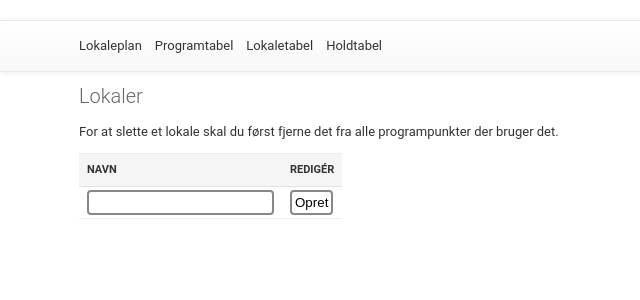
After one commit to matfystutor/lokaler, a Django app: page /locations/ in a window 1280 px wide. The commit adds this page. Shown: the top 300 px of the page, without its empty margins (0-640 px from the left). Run offline with Django 3.2, Linux system fonts and the light colour scheme; data that the repository does not hold is empty; parts of the project's set-up code (start-up, migrations or seed data) failed here and were passed over.

Commit message:
Add LocationList

```diff
--- a/lokaleplan/templates/lokaleplan/home.html
+++ b/lokaleplan/templates/lokaleplan/home.html
@@ -4,6 +4,7 @@
 <h1>Lokaleplan</h1>
 <p>Hent holdprogrammer som <a href="{% url 'participants-pdf' %}">PDF</a>
 eller <a href="{% url 'participants-tex' %}">LaTeX</a></p>
+<p><a href="{% url 'location_list' %}">Tilføj/fjern lokaler</a></p>
 <p>Se program for:</p>
 {% for participants in groups %}
 <p>
--- /dev/null
+++ b/lokaleplan/templates/lokaleplan/location_list.html
@@ -0,0 +1,69 @@
+{% extends "lokaleplan/base.html" %}
+{% block head %}
+<style>
+#location-list td {
+    padding-top: 0px;
+    padding-bottom: 0px;
+}
+#location-list input {
+    height: 25px;
+    padding: 0 3px;
+    margin: 3px 0;
+    border-radius: 4px;
+    border: 2px solid #888;
+    background-color: transparent;
+    box-sizing: border-box;
+}
+</style>
+<script>
+function onkeypress(submitButton, e) {
+    if (e.keyCode === 13) {
+        submitButton.click();
+        e.preventDefault();
+        e.stopPropagation();
+    }
+}
+function setup_row(row) {
+    var textInput = row.querySelector('input');
+    var submitButton = row.querySelector('input[type=submit]');
+    textInput.addEventListener(
+        'keypress', onkeypress.bind(textInput, submitButton), false);
+}
+function init() {
+    var table = document.getElementById('location-list');
+    var rows = table.tBodies[0].rows;
+    for (var i = 0; i < rows.length; ++i) setup_row(rows[i]);
+}
+window.addEventListener('load', init, false);
+</script>
+{% endblock %}
+{% block content %}
+<h1>Lokaler</h1>
+<p>For at slette et lokale skal du først fjerne det fra alle programpunkter
+der bruger det.</p>
+{% if error %}
+<p>Fejl: {{ error }}</p>
+{% endif %}
+<form method="post">{% csrf_token %}
+<table id="location-list">
+<thead>
+<tr><th>Navn</th><th>Redigér</th></tr>
+</thead>
+<tbody>
+{% for location in object_list %}
+<tr><td><input name="location-{{ location.pk }}" value="{{ location.name }}" />
+</td><td>
+<input type="submit" name="rename-location-{{ location.pk }}" value="Omdøb" />
+{% if location.event_set.all %}
+<input type="submit" disabled value="(i brug)" />
+{% else %}
+<input type="submit" name="delete-location-{{ location.pk }}" value="Slet" />
+{% endif %}
+</td></tr>
+{% endfor %}
+<tr><td><input name="location-new" /></td>
+<td><input type="submit" name="create-location-new" value="Opret" /></td></tr>
+</tbody>
+</table>
+</form>
+{% endblock %}
--- a/lokaleplan/urls.py
+++ b/lokaleplan/urls.py
@@ -18,7 +18,7 @@ from django.contrib import admin
 
 from lokaleplan.views import (
     Home, PerlView, ParticipantDetail, ParticipantPlans,
-    EventTable, EventList, EventDelete,
+    EventTable, EventList, EventDelete, LocationList,
     EventUpdate, EventUpdateExternal, EventCreate, EventCreateExternal,
 )
 
@@ -32,6 +32,7 @@ urlpatterns = [
         name='participant-tex', kwargs=dict(mode='source')),
     url(r'^lokaleplan-(?P<pk>[0-9]+)\.pdf$', ParticipantPlans.as_view(),
         name='participant-pdf', kwargs=dict(mode='pdf')),
+    url(r'^locations/$', LocationList.as_view(), name='location_list'),
     url(r'^events/$', EventList.as_view(), name='events'),
     url(r'^events/locations/$', EventTable.as_view(),
         name='locations', kwargs=dict(mode='locations')),
--- a/lokaleplan/views.py
+++ b/lokaleplan/views.py
@@ -4,7 +4,7 @@ import itertools
 from django.views.generic import (
     TemplateView, ListView, View, FormView, UpdateView, CreateView, DeleteView,
 )
-from django.http import HttpResponse
+from django.http import HttpResponse, HttpResponseBadRequest
 from django.shortcuts import redirect, get_object_or_404
 from django.core.urlresolvers import reverse
 from django.template.loader import render_to_string
@@ -514,3 +514,56 @@ class EventCreateExternal(CreateView):
 
     def get_success_url(self):
         return reverse('events')
+
+
+class LocationDelete(DeleteView):
+    queryset = Location.objects.filter(event__isnull=True)
+
+    def get_success_url(self):
+        return reverse('location_list')
+
+
+class LocationList(ListView):
+    queryset = Location.objects.all().prefetch_related('event_set')
+    template_name = 'lokaleplan/location_list.html'
+
+    def post(self, request):
+        self.object_list = self.get_queryset()
+        for k in request.POST:
+            mo = re.match(r'(rename|delete)-location-(\d+)', k)
+            if mo is not None:
+                method = getattr(self, 'do_%s' % mo.group(1))
+                location = get_object_or_404(Location, pk=mo.group(2))
+                name = request.POST.get('location-%s' % mo.group(2))
+                return method(location, name)
+            if k == 'create-location-new':
+                name = request.POST.get('location-new')
+                return self.do_create(name)
+        return self.render_to_response(
+            self.get_context_data(error='No action specified'))
+
+    def do_delete(self, location, name):
+        if location.event_set.all():
+            return self.render_to_response(
+                self.get_context_data(
+                    error='Der er programpunkter der bruger dette lokale'))
+        location.delete()
+        return redirect('location_list')
+
+    def do_rename(self, location, name):
+        if not name:
+            return self.render_to_response(
+                self.get_context_data(
+                    error='Navnet må ikke være tomt'))
+        location.name = name
+        location.save()
+        return redirect('location_list')
+
+    def do_create(self, name):
+        if not name:
+            return self.render_to_response(
+                self.get_context_data(
+                    error='Navnet må ikke være tomt'))
+        location = Location(name=name)
+        location.save()
+        return redirect('location_list')
```
